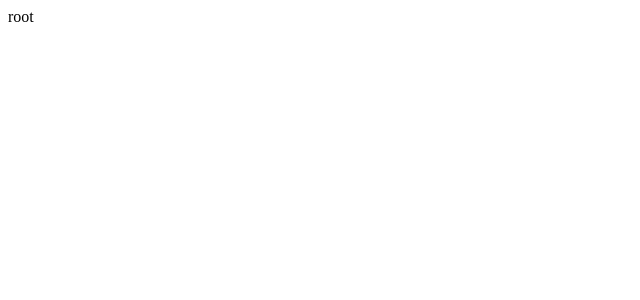
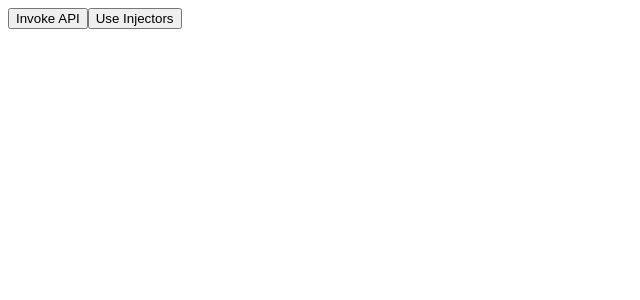
Before and after one commit to zpdgithub/learn-angular-DI-complex, an Angular app: page / in a window 1280 px wide. Shown: the top 300 px of the page, without its empty margins (0-640 px from the left). Built offline with nearby package versions, Linux system fonts and the light colour scheme.

Commit message:
app组件添加invokeApi方法

```diff
--- a/src/app/app.module.ts
+++ b/src/app/app.module.ts
@@ -6,7 +6,10 @@ import { ApiService } from './services/ApiService';
 
 @Component({
   selector: 'app-root',
-  template: `root`,
+  template: `
+  <button (click)="invokeApi()">Invoke API</button>
+  <button (click)="useInjectors()">Use Injectors</button>
+  `,
 })
 // export class AppComponent {
 //   constructor(
@@ -15,12 +18,20 @@ import { ApiService } from './services/ApiService';
 //     this.apiService.get();
 //   }
 // }
+// export class AppComponent {
+//   private apiService: ApiService;
+//   constructor(
+//     @Inject(ApiService) apiService: ApiService // 2）@Inject注解，注入
+//   ) {
+//     this.apiService = apiService;
+//     this.apiService.get();
+//   }
+// }
 export class AppComponent {
-  private apiService: ApiService;
   constructor(
-    @Inject(ApiService) apiService: ApiService // 2）@Inject注解，注入
-  ) {
-    this.apiService = apiService;
+    private apiService: ApiService,
+  ) { }
+  invokeApi(): void {
     this.apiService.get();
   }
 }
@@ -33,7 +44,7 @@ export class AppComponent {
     BrowserModule
   ],
   providers: [
-    ApiService
+    ApiService,
   ],
   bootstrap: [AppComponent]
 })
```
